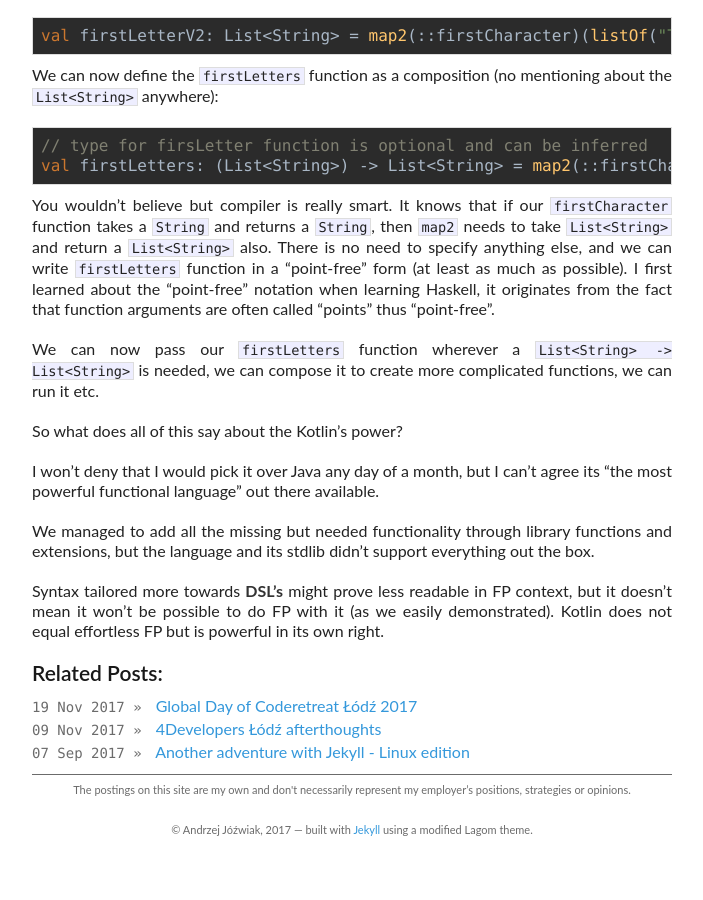
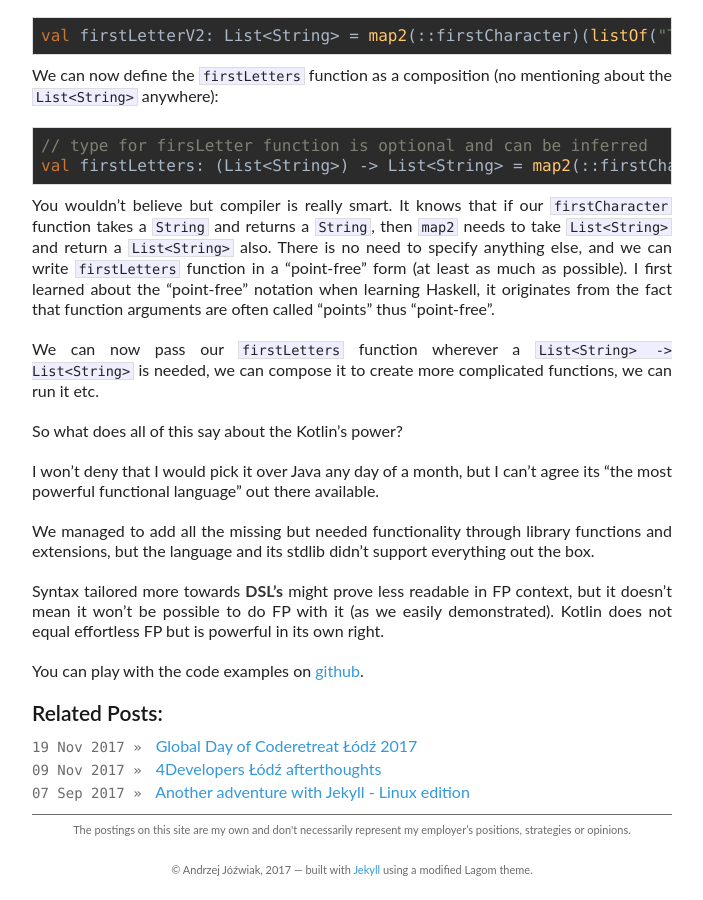
Before and after one commit to ajoz/ajoz.github.io, a Jekyll site: the page built from _posts/2018-01-14-most-powerful-fp-lang.markdown, in a window 1280 px wide and 900 px high, scrolled down 5381 px. Shown: the whole window, without its empty margins (298-1001 px from the left). Built offline with Jekyll 4.4.1, drawn with Linux system fonts in a browser that asks for light colours; nearby versions of some CDN libraries; comment, search, counter and statistics services are not loaded; before the commit the page ends 6241 px from its top, so only the background shows below that.

Commit message:
[post][update] Araising as one of the most powerful?  - adding repo link

```diff
--- a/_posts/2018-01-14-most-powerful-fp-lang.markdown
+++ b/_posts/2018-01-14-most-powerful-fp-lang.markdown
@@ -261,3 +261,5 @@ I won't deny that I would pick it over Java any day of a month, but I can't agre
 We managed to add all the missing but needed functionality through library functions and extensions, but the language and its stdlib didn't support everything out the box.
 
 Syntax tailored more towards **DSL's** might prove less readable in FP context, but it doesn't mean it won't be possible to do FP with it (as we easily demonstrated). Kotlin does not equal effortless FP but is powerful in its own right.
+
+You can play with the code examples on [github](https://github.com/ajoz/fp-concepts-jvm/blob/master/kotlin/src/main/kotlin/io/github/ajoz/functions/PointFree.kt).
```
